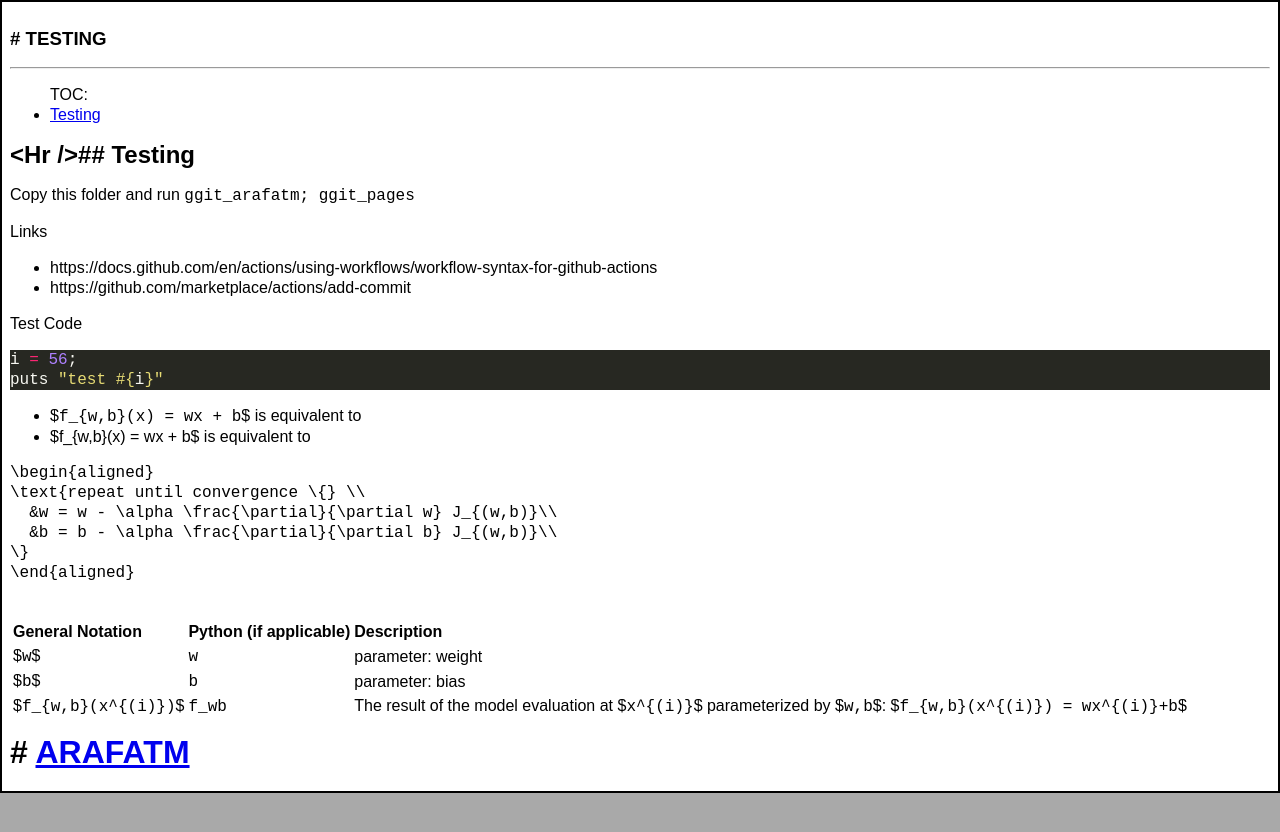
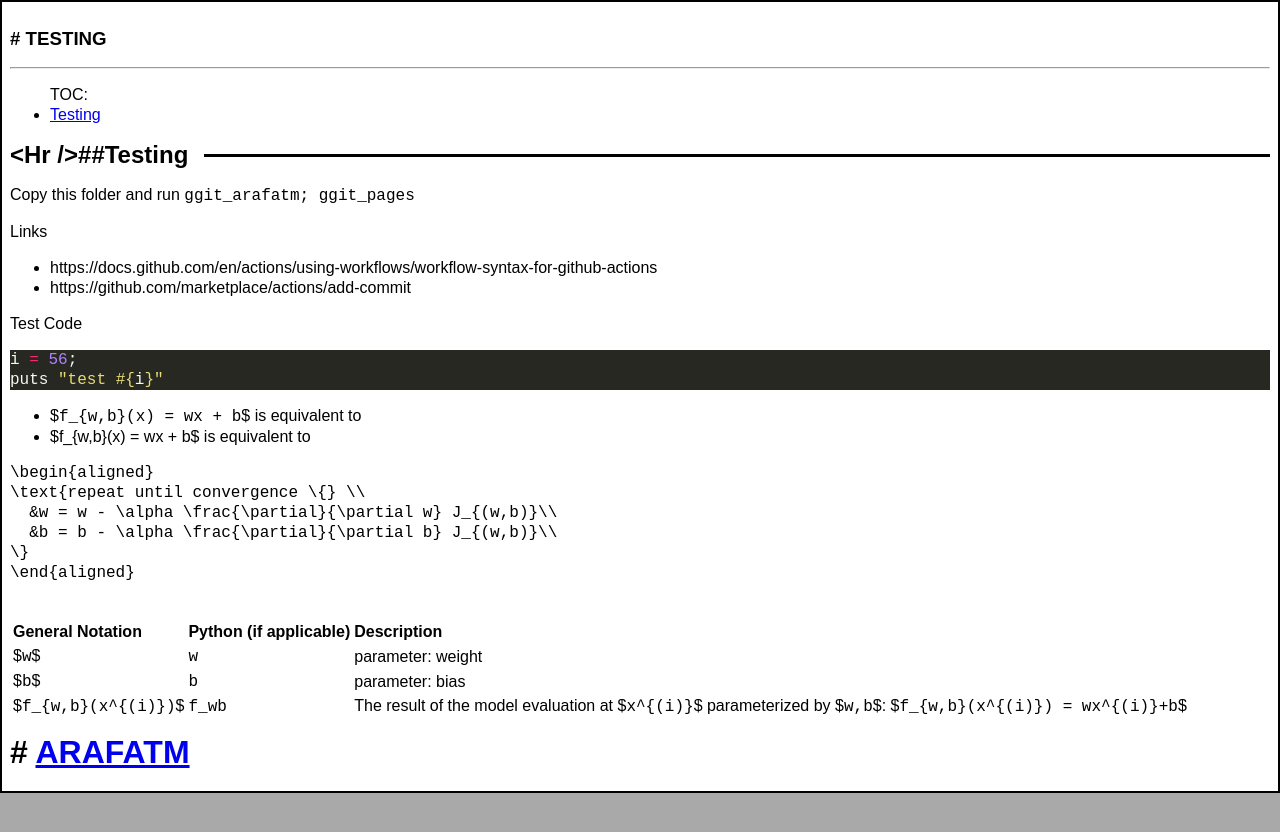
Before and after one commit to arafatm/ghp, a Jekyll site: the page built from readme.md, in a window 1280 px wide. Shown: the top 832 px of the page. Built offline with Jekyll 4.4.1, drawn with Linux system fonts in a browser that asks for light colours; our own code applies the rules of GitHub Pages for plain Markdown files.

Commit message:
style.css

```diff
--- a/assets/css/style.css
+++ b/assets/css/style.css
@@ -3,7 +3,9 @@
 html { background-color: darkgrey; }
 body { font: 16px/20px sans-serif; max-width: 1530px; background-color: white; margin: 0em auto; padding: 0.5em; border: 2px solid black; }
 h1::before { content: "# " } h1 { text-transform: uppercase; }
-h2::before { content: "<hr />## " } h2 { text-transform: capitalize; }
+h2::before { content: "<hr />## " }
+h2 { text-transform: capitalize; display: flex; align-items: center; }
+h2::after { content: ''; flex: 1; margin-left: 1rem; height: 0.1em; background-color: #000; }
 h3::before { content: "### " } h3 { text-transform: capitalize; }
 h4::before { content: "#### " }
 h5::before { content: "##### " }
```
